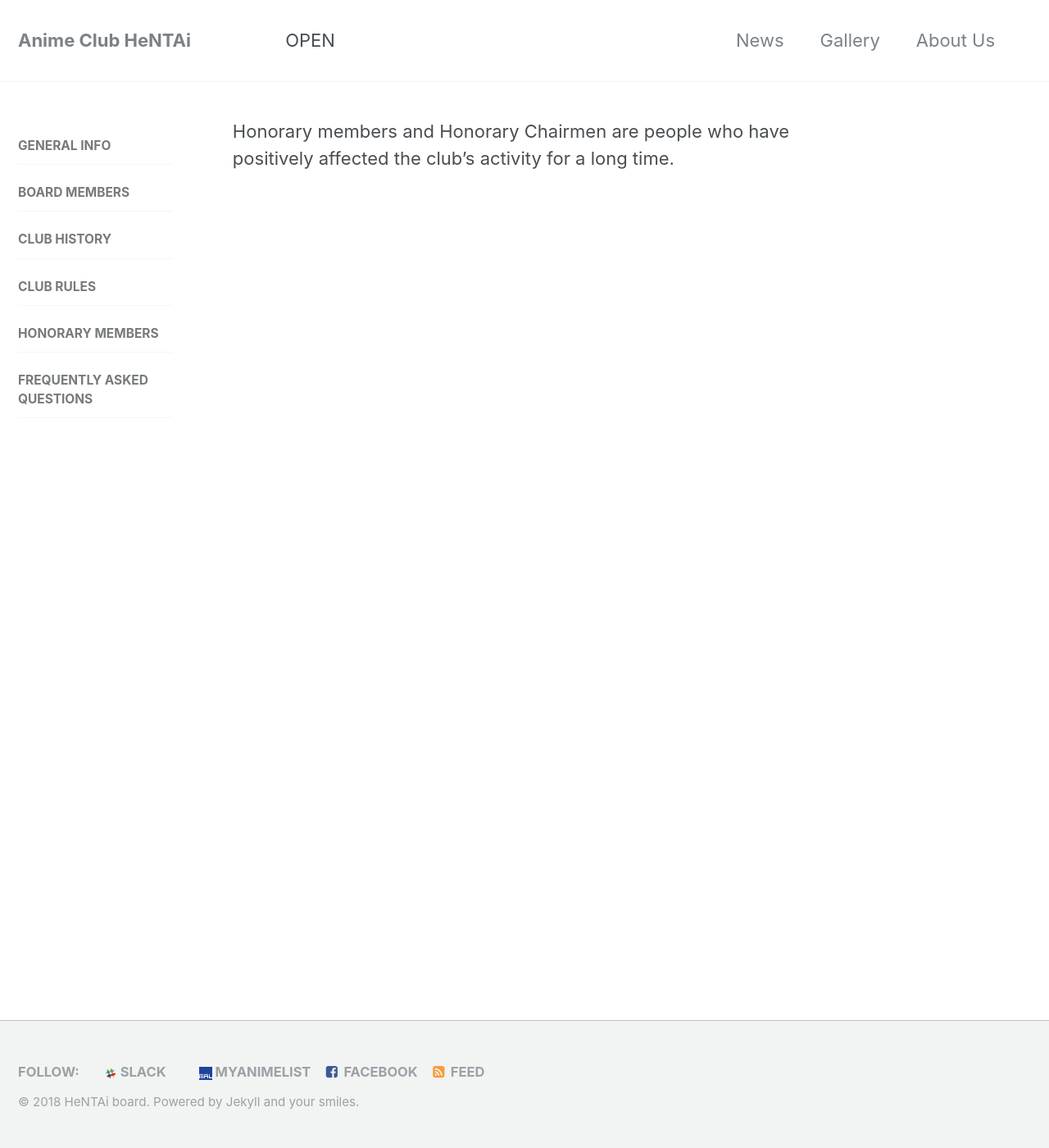
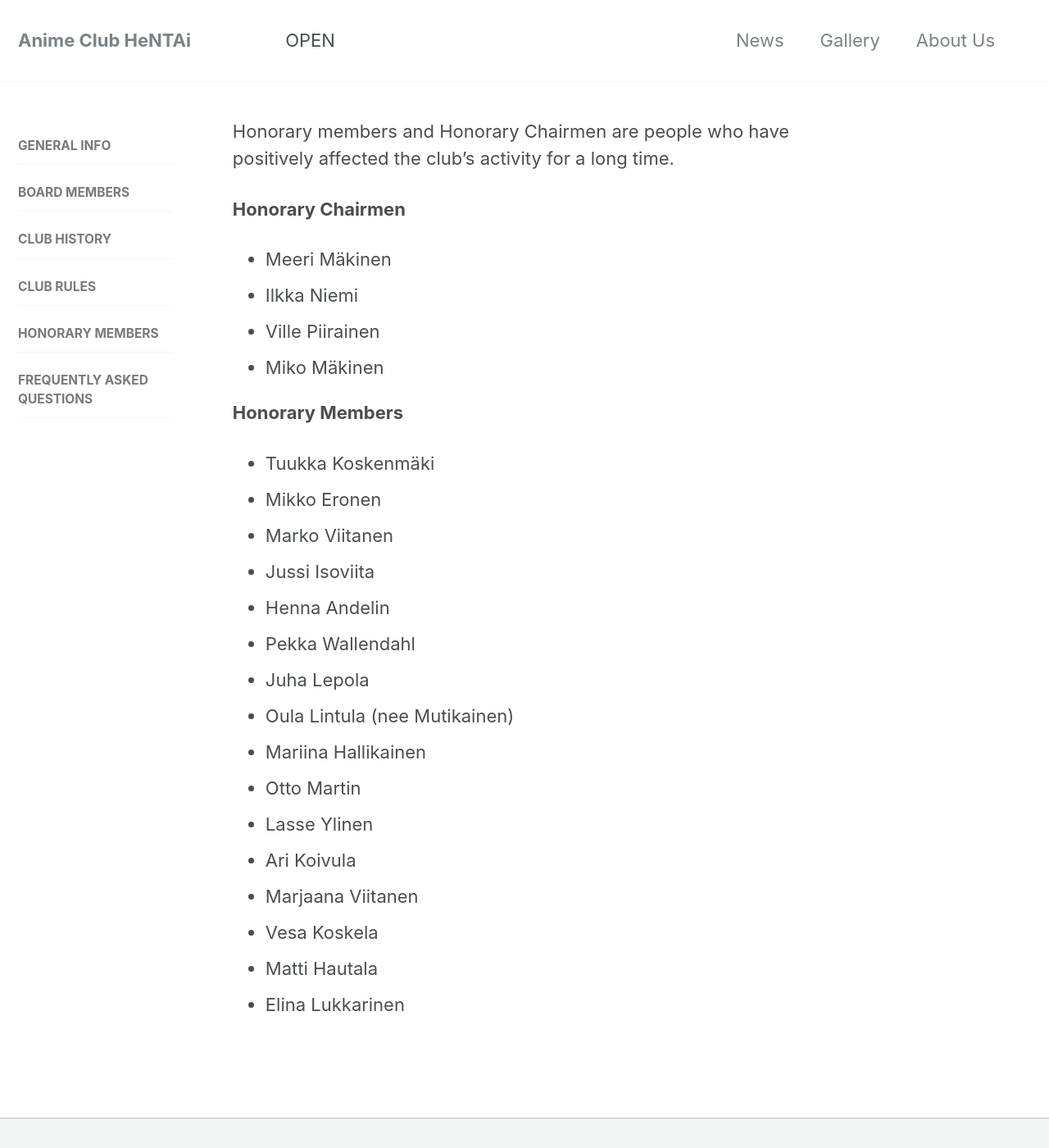
Before and after one commit to HNTA-Club/website, a Jekyll site: the page built from _pages/honorary.md, in a window 1280 px wide and 1400 px high. Shown: the whole window at 82% size. Built offline with Jekyll 4.4.1, drawn with Linux system fonts in a browser that asks for light colours.

Commit message:
honorary again

```diff
--- a/_pages/honorary.md
+++ b/_pages/honorary.md
@@ -5,3 +5,27 @@ sidebar:
   nav: "info"
 ---
 Honorary members and Honorary Chairmen are people who have positively affected the club's activity for a long time.
+
+**Honorary Chairmen**
+- Meeri Mäkinen
+- Ilkka Niemi
+- Ville Piirainen
+- Miko Mäkinen
+
+**Honorary Members**
+- Tuukka Koskenmäki
+- Mikko Eronen
+- Marko Viitanen
+- Jussi Isoviita
+- Henna Andelin
+- Pekka Wallendahl
+- Juha Lepola
+- Oula Lintula (nee Mutikainen)
+- Mariina Hallikainen
+- Otto Martin
+- Lasse Ylinen
+- Ari Koivula
+- Marjaana Viitanen
+- Vesa Koskela
+- Matti Hautala
+- Elina Lukkarinen
```
